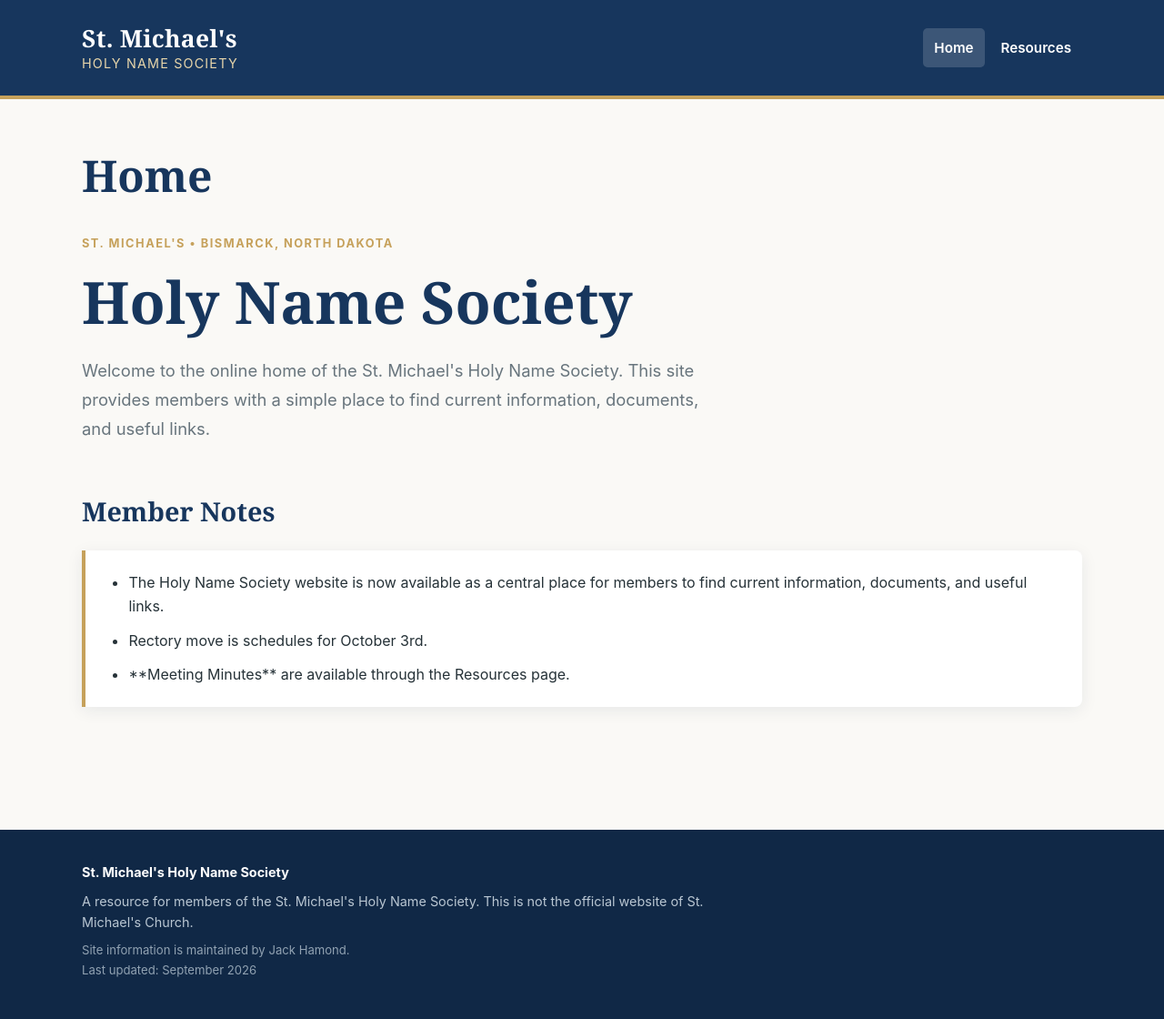
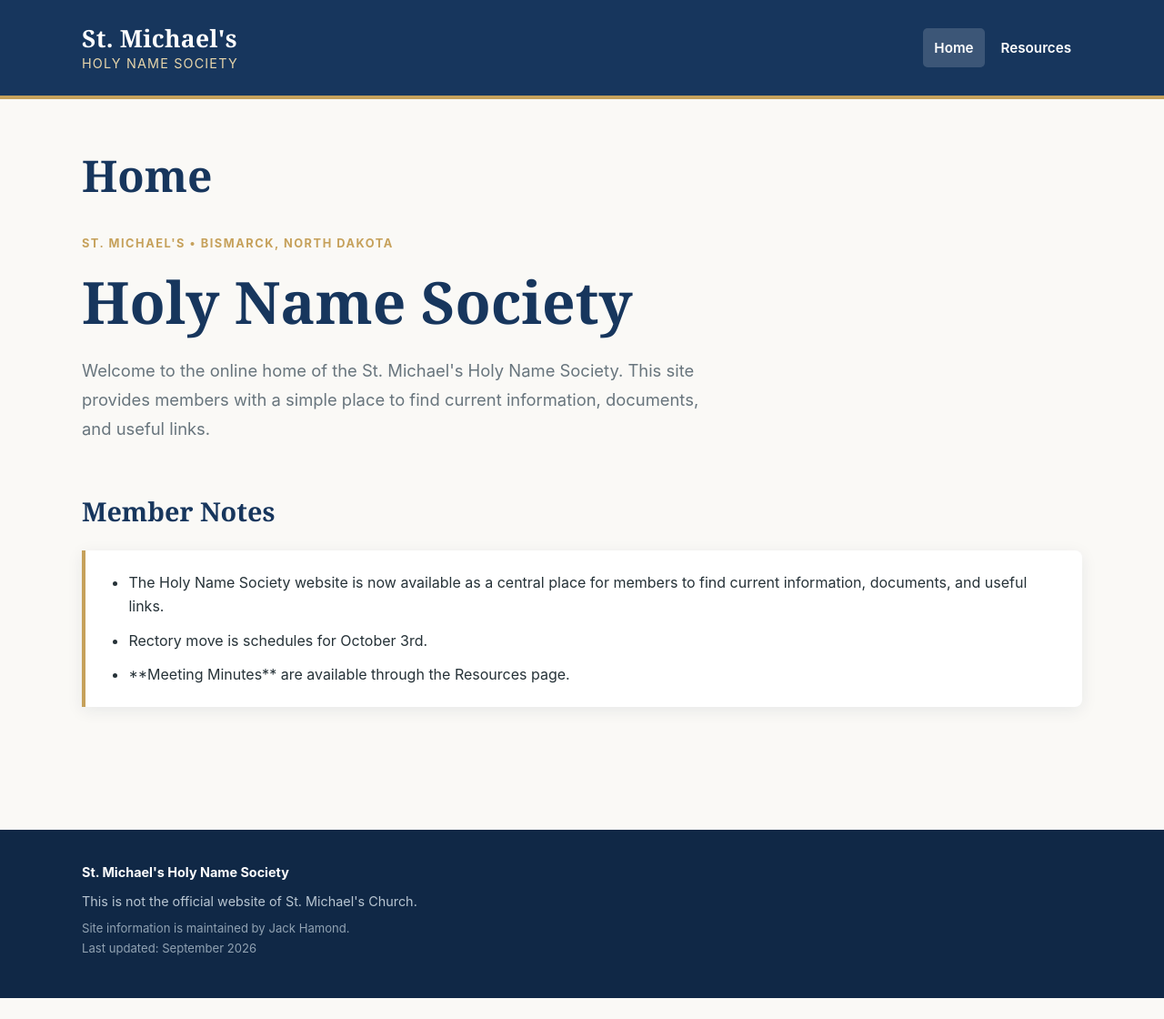
Before and after one commit to stmichaelshns/stmichaelshns.github.io, a Jekyll site: the page built from index.md, in a window 1280 px wide. Shown: the whole page at 91% size. Built offline with Jekyll 4.4.1, drawn with Linux system fonts in a browser that asks for light colours; after the commit the page ends 1097 px from its top, so only the background shows below that.

Commit message:
Update default.html

```diff
--- a/_layouts/default.html
+++ b/_layouts/default.html
@@ -73,7 +73,6 @@
       </p>
 
       <p class="footer-note">
-        A resource for members of the St. Michael's Holy Name Society.
         This is not the official website of St. Michael's Church.
       </p>
 
```
